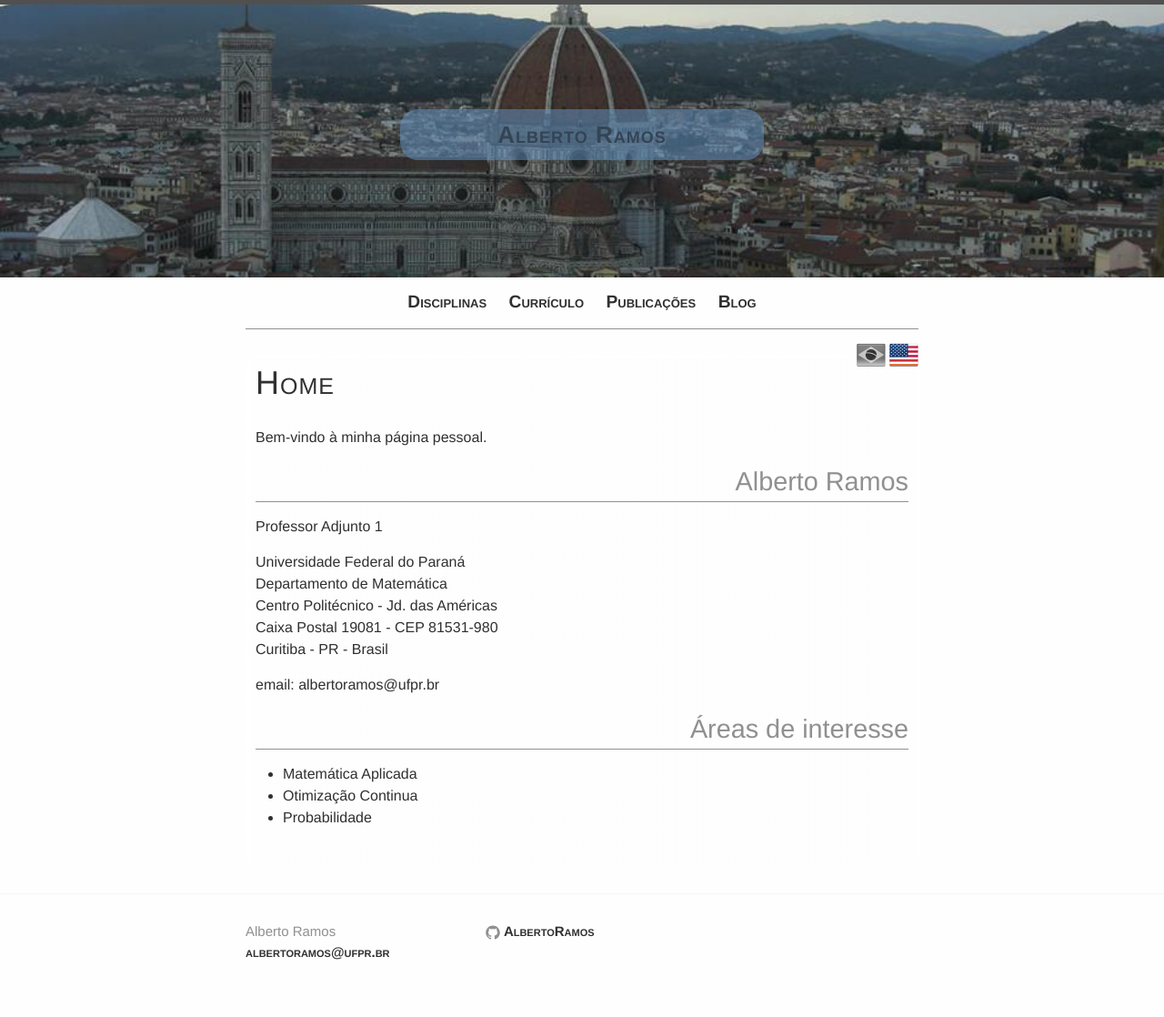
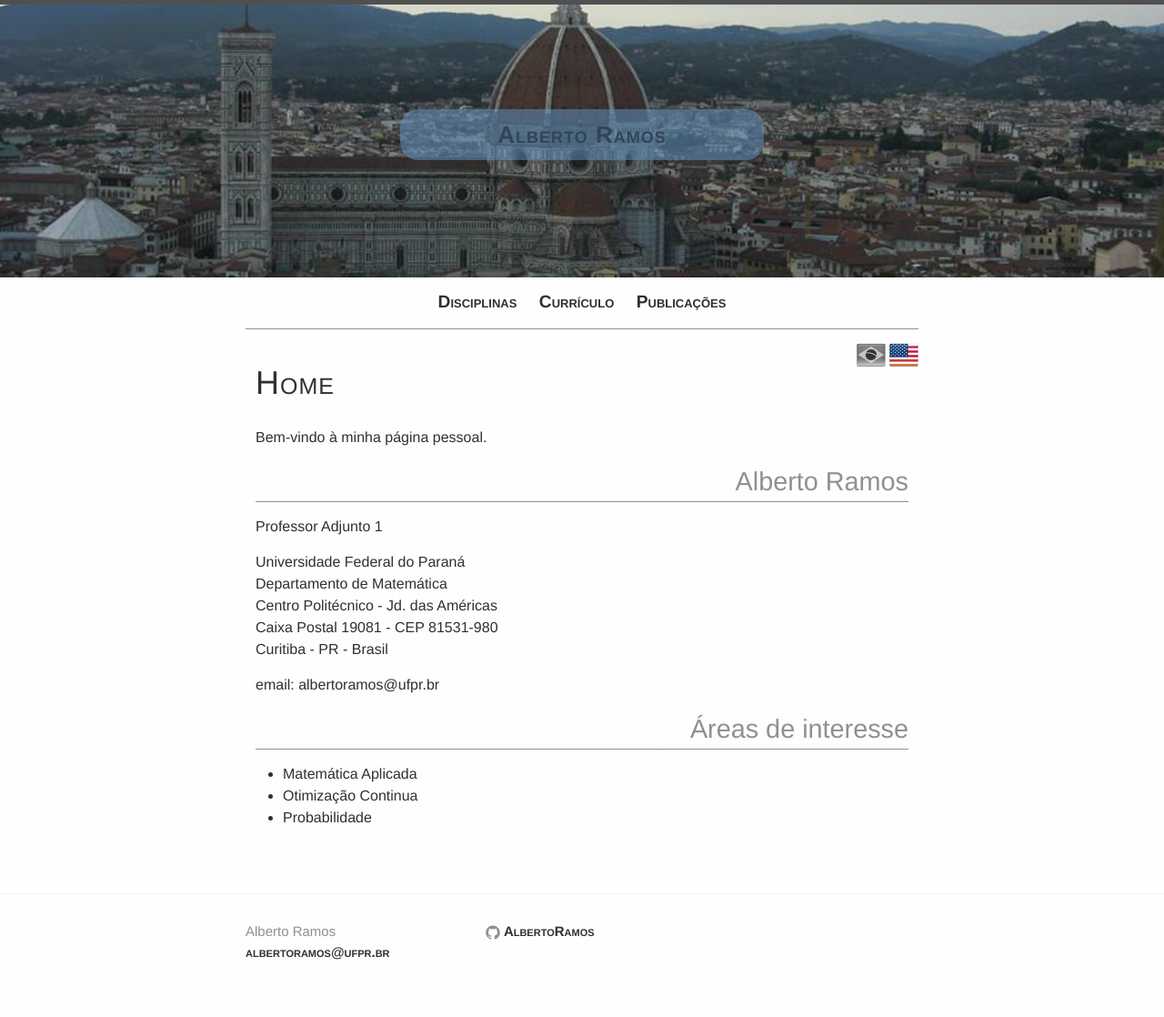
Before and after one commit to abelsiqueira/abelsiqueira.github.io-old, a Jekyll site: the page built from index.br.md, in a window 1280 px wide. Shown: the whole page at 91% size. Built offline with Jekyll 4.4.1, drawn with Linux system fonts in a browser that asks for light colours.

Commit message:
Update header.html

```diff
--- a/_includes/header.html
+++ b/_includes/header.html
@@ -26,8 +26,6 @@
           <a class="page-link" href="{{ pg.url | prepend: site.baseurl }}">{{ pg.title }}</a>
           {% endif %}
         {% endfor %}
-        <a class="page-link" href="{{ pg.url | prepend: site.baseurl
-          }}/blog">Blog</a>
         <div class="page-lang-link">
         {% for pg in site.pages %}
           {% if pg.key == page.key %}
```
